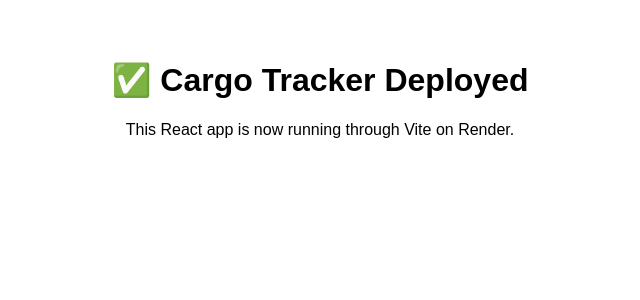
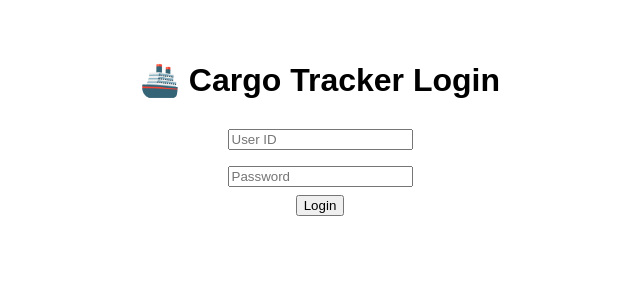
Before and after one commit to mrzhanghkch/cargo-tracker-frontend, a React (Vite) app: page / in a window 1280 px wide. Shown: the top 300 px of the page, without its empty margins (320-960 px from the left). Built offline with nearby package versions, Linux system fonts and the light colour scheme; the HTML template or start-up script is replaced by a standard one.

Commit message:
Update App.jsx

```diff
--- a/src/App.jsx
+++ b/src/App.jsx
@@ -1,10 +1,45 @@
-import React from 'react';
+import React, { useState } from 'react';
+import { login } from './api';
 
 export default function App() {
+  const [userId, setUserId] = useState('');
+  const [password, setPassword] = useState('');
+  const [response, setResponse] = useState(null);
+
+  const handleLogin = async () => {
+    try {
+      const data = await login(userId, password);
+      setResponse(data);
+    } catch (error) {
+      alert('Login failed. Please check your credentials.');
+    }
+  };
+
   return (
     <div style={{ padding: '2rem', fontFamily: 'Arial', textAlign: 'center' }}>
-      <h1>✅ Cargo Tracker Deployed</h1>
-      <p>This React app is now running through Vite on Render.</p>
+      <h1>🚢 Cargo Tracker Login</h1>
+      <input
+        placeholder="User ID"
+        value={userId}
+        onChange={e => setUserId(e.target.value)}
+        style={{ margin: '0.5rem' }}
+      /><br />
+      <input
+        placeholder="Password"
+        type="password"
+        value={password}
+        onChange={e => setPassword(e.target.value)}
+        style={{ margin: '0.5rem' }}
+      /><br />
+      <button onClick={handleLogin}>Login</button>
+
+      {response && (
+        <div style={{ marginTop: '2rem' }}>
+          <h2>Welcome {response.user_id}</h2>
+          <p>Role: {response.role}</p>
+          {response.customer_id && <p>Customer ID: {response.customer_id}</p>}
+        </div>
+      )}
     </div>
   );
 }
```
